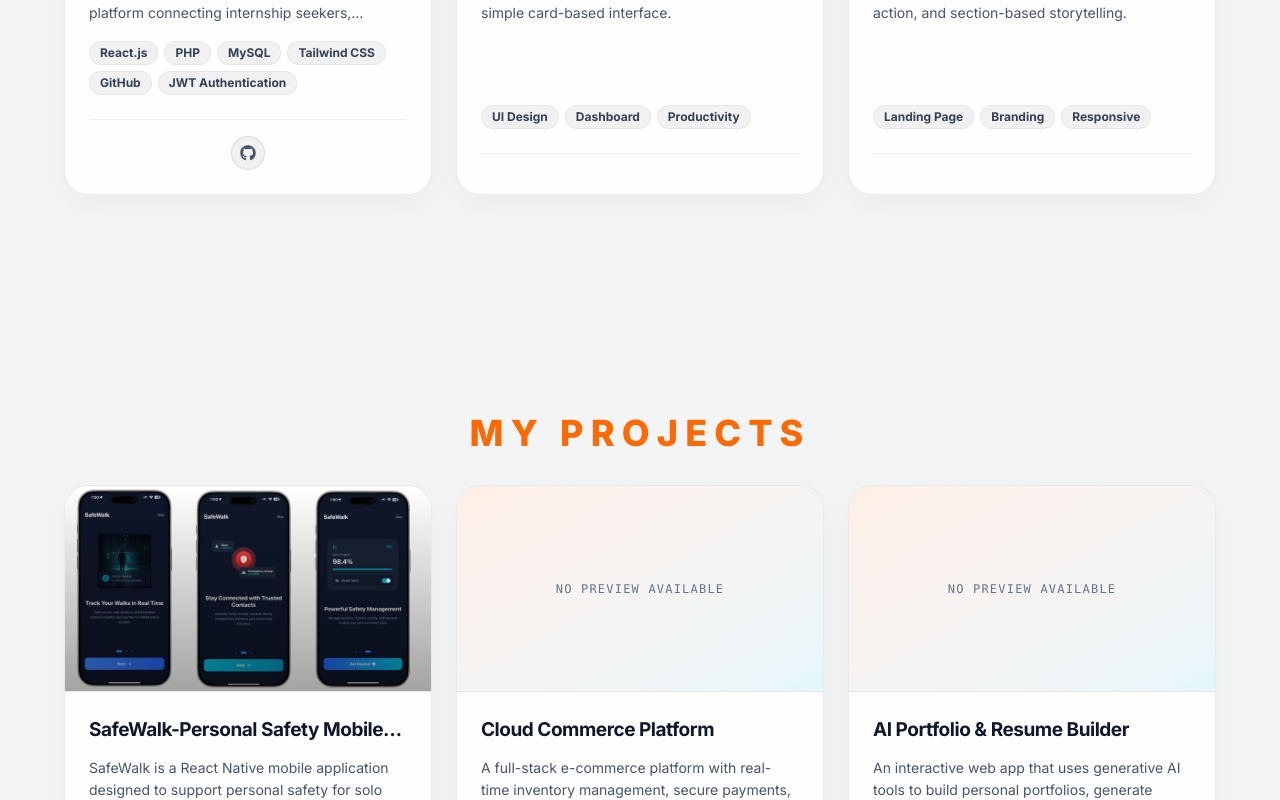
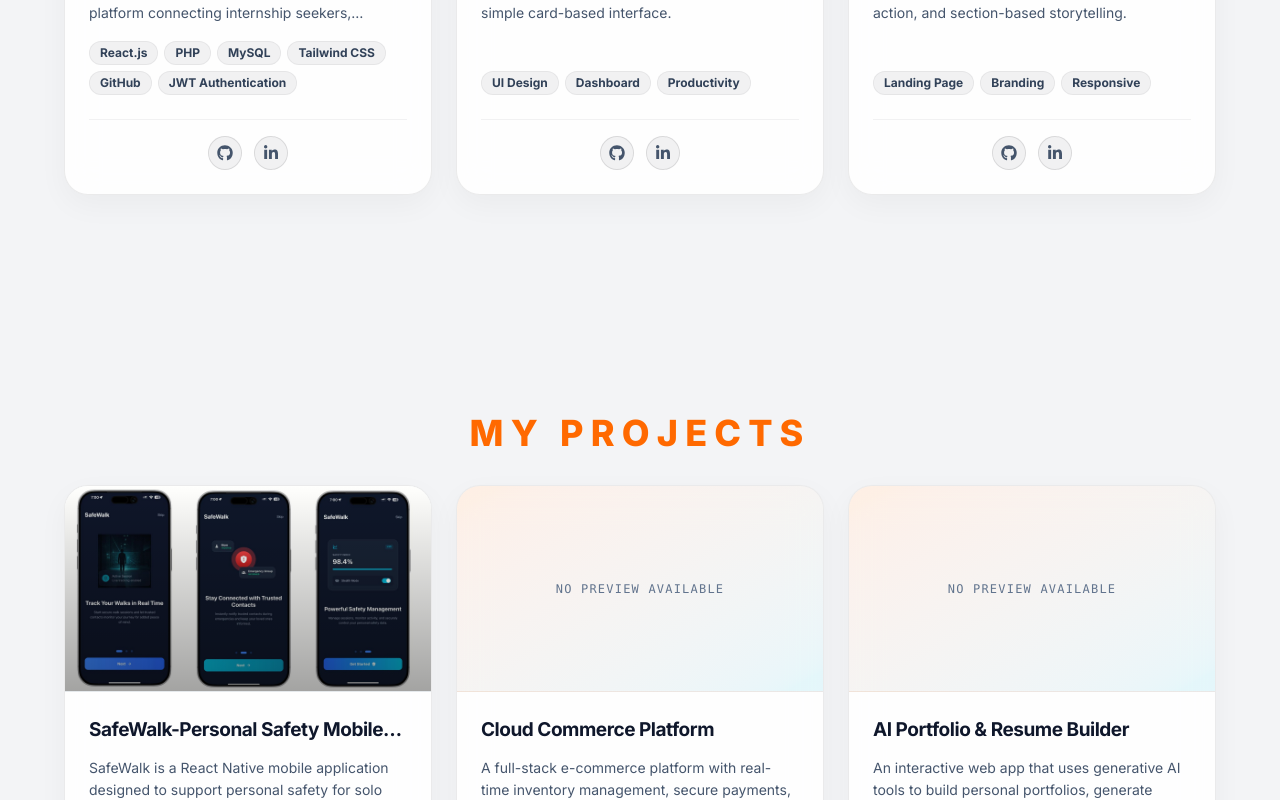
Before and after one commit to KVPnaveen/Portfolio, a React (Vite) app: page / in a window 1280 px wide. Shown: the part 2120-2920 px from the top of the page. Built offline with nearby package versions, Linux system fonts and the light colour scheme.

Commit message:
Update projects.js

```diff
--- a/src/data/projects.js
+++ b/src/data/projects.js
@@ -4,9 +4,9 @@ export const projects = [
     title: 'Intern Spark – Internship Finder Platform ',
     description: 'This project was developed as our Project-I Group Project to create a centralized web platform connecting internship seekers, companies, and academic institutions in Sri Lanka.',
     tags: ['React.js', 'PHP', 'MySQL', 'Tailwind CSS', 'GitHub', 'JWT Authentication'],
-
     link: '#contact',
-    github: 'https://github.com/KVPnaveen/architect.io-portfolio',
+    github: 'https://github.com/Kavisheak/InternSpark2.2',
+    linkedin: 'https://www.linkedin.com/public-profile/settings?trk=d_flagship3_profile_self_view_public_profile',
     image: '/images/2ndproject.png',
   },
   {
@@ -15,7 +15,8 @@ export const projects = [
     description: 'A clean dashboard concept for tracking priorities, progress, and daily work with a simple card-based interface.',
     tags: ['UI Design', 'Dashboard', 'Productivity'],
     link: '#projects',
-    github: null,
+    github: 'https://github.com/KVPnaveen/architect.io-portfolio',
+    linkedin: 'https://www.linkedin.com/public-profile/settings?trk=d_flagship3_profile_self_view_public_profile',
     image: null,
   },
   {
@@ -24,7 +25,8 @@ export const projects = [
     description: 'A modern landing page layout for a creative agency with bold typography, strong calls to action, and section-based storytelling.',
     tags: ['Landing Page', 'Branding', 'Responsive'],
     link: '#about',
-    github: null,
+    github: 'https://github.com/KVPnaveen/architect.io-portfolio',
+    linkedin: 'https://www.linkedin.com/public-profile/settings?trk=d_flagship3_profile_self_view_public_profile',
     image: null,
   },
   {
@@ -44,6 +46,7 @@ export const projects = [
     tags: ['React.js', 'Node.js', 'PostgreSQL', 'Docker'],
     link: '#projects',
     github: 'https://github.com/KVPnaveen/architect.io-portfolio',
+    linkedin: 'https://www.linkedin.com/public-profile/settings?trk=d_flagship3_profile_self_view_public_profile',
     image: null,
   },
   {
@@ -53,6 +56,7 @@ export const projects = [
     tags: ['TypeScript', 'React', 'Tailwind CSS', 'Gemini API'],
     link: '#projects',
     github: 'https://github.com/KVPnaveen/architect.io-portfolio',
+    linkedin: 'https://www.linkedin.com/public-profile/settings?trk=d_flagship3_profile_self_view_public_profile',
     image: null,
   },
 ];
```
